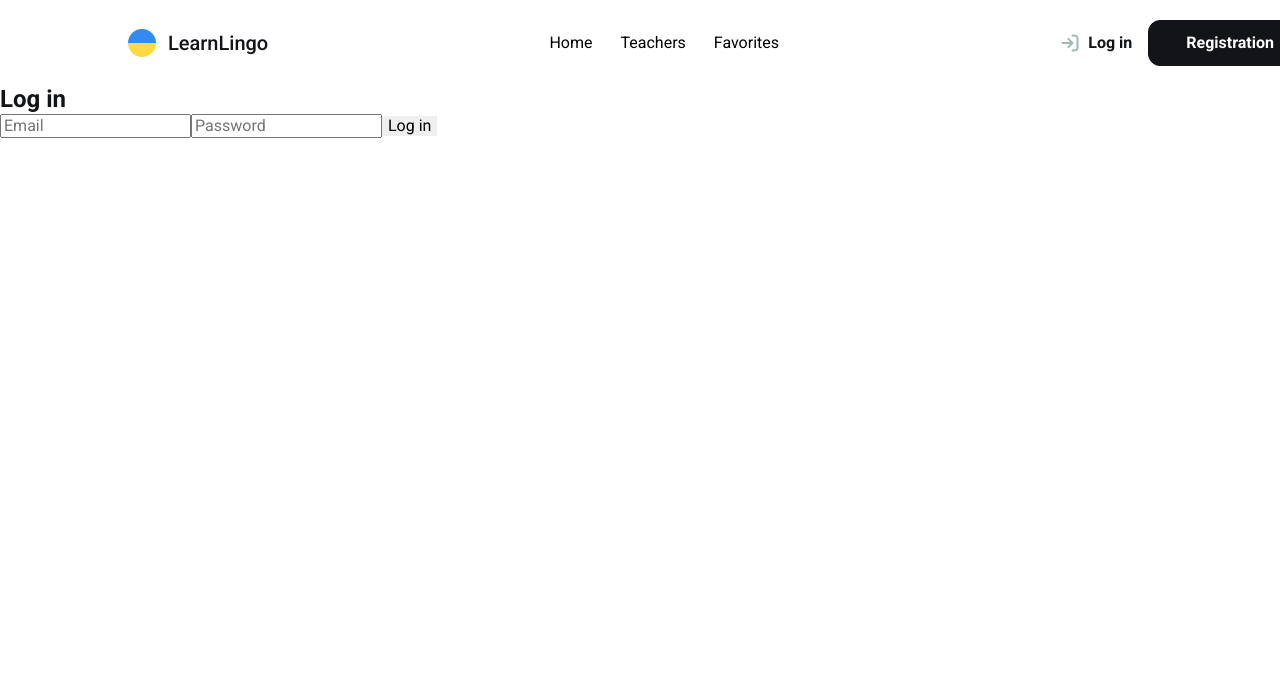
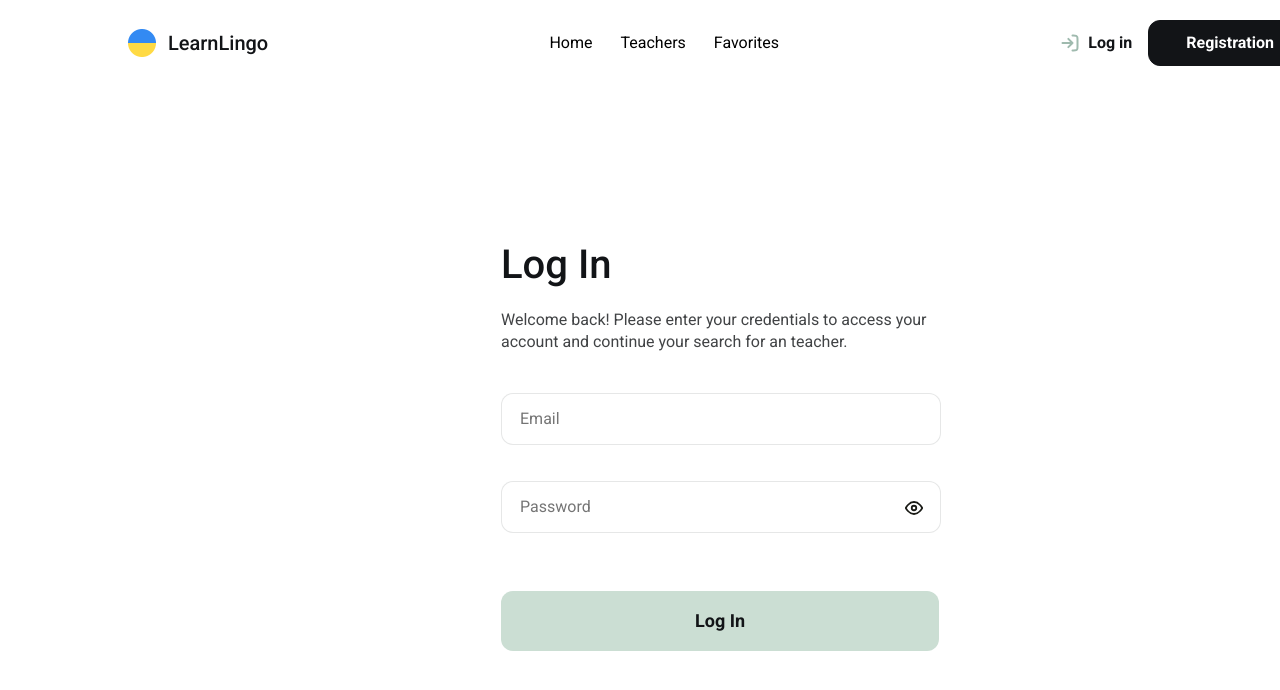
Before and after one commit to VorontsovaYulia/learn_lingo, a Next.js app: page /sign-in in a window 1280 px wide. Shown: the top 690 px of the page. Built offline with nearby package versions, Linux system fonts and the light colour scheme.

Commit message:
added_ LoginForm

```diff
--- a/src/app/components/LoginForm/LoginForm.jsx
+++ b/src/app/components/LoginForm/LoginForm.jsx
@@ -1,12 +1,64 @@
 'use client';
 
+import { useForm } from "react-hook-form";
+import { useState } from 'react';
+import Image from 'next/image';
+import { schema } from "../../components/SignupForm/schema";
+import { yupResolver } from '@hookform/resolvers/yup';
+import styles from './LoginForm.module.css'
+
 export const LoginForm = () => {
+
+        const [showPassword, setShowPassword] = useState(false);
+
+    const onShow = () => {
+        setShowPassword(!showPassword);
+    };
+
+        const {
+            register,
+            formState: { errors },
+            handleSubmit,
+            reset,
+        } = useForm({
+            resolver: yupResolver(schema),
+            mode: 'onBlur'
+        });
+
+        const submitForm = (data) => {
+            alert(JSON.stringify(data));
+            reset();
+        };
+
     return (
-        <div>
-            <h2>Log in</h2>
-            <input type="email" placeholder="Email" autoFocus={false}/>
-            <input type="password" placeholder="Password" autoFocus={false}/>
-            <button>Log in</button>
+        <div className={styles.container}>
+            <h2>Log In</h2>
+            <p className={styles.text}>Welcome back! Please enter your credentials to access your account and continue your search for an teacher.</p>
+
+            <form onSubmit={handleSubmit(submitForm)}>
+
+                <div className={styles.box}>
+
+                    <input {...register('email')} placeholder="Email" />
+                    <p>{errors.email?.message}</p>
+                    <div className={styles.password}>
+                        <input className={styles.password} type={showPassword ? 'text' : 'password'} {...register('password')} placeholder="Password" />
+                        <Image
+                            className={styles.img}
+                            src={showPassword ? '/eye-off.svg' : '/eye.svg'}
+                            alt={showPassword ? 'Open-eye' : 'Close-eye'}
+                            width={18}
+                            height={18}
+                            onClick={onShow}
+                        />
+                        <p>{errors.password?.message}</p>
+                    </div>
+                </div>
+
+                <button className={styles.button} type="submit">Log In</button>
+
+            </form>
+
         </div>
     );
 };
--- /dev/null
+++ b/src/app/components/LoginForm/LoginForm.module.css
@@ -0,0 +1,73 @@
+.container {
+    width: 438px;
+}
+
+.container h2 {
+    font-size: 40px;
+    font-weight: 500;
+    line-height: 48px;
+    text-align: left;
+    margin-bottom: 20px;
+}
+
+.text {
+    font-size: 16px;
+    font-weight: 400;
+    line-height: 22px;
+    letter-spacing: 0%;
+    color: rgba(18, 20, 23, 0.8);
+    text-align: left;
+    margin-bottom: 40px;
+}
+
+.box {
+    display: flex;
+    flex-direction: column;
+    align-items: flex-start;
+    gap: 18px;
+    margin-bottom: 40px;
+}
+
+
+
+.box input {
+    width: 402px;
+    padding: 16px 18px;
+    border: 1px solid rgba(18, 20, 23, 0.1);
+    border-radius: 12px;
+}
+
+.password {
+    position: relative;
+    display: flex;
+    flex-direction: column;
+    align-items: flex-start;
+    gap: 18px;
+}
+
+.img {
+    position: absolute;
+    top: 18px;
+    right: 18px;
+}
+
+.box p {
+    color: red;
+}
+
+.button {
+    font-size: 18px;
+    font-weight: 700;
+    line-height: 28px;
+    color: var(--text-color);
+    width: 438px;
+    height: 60px;
+    border: none;
+    border-radius: 12px;
+    background-color: var(--color-primary);
+    transition: background-color 0.3s;
+
+    &:hover {
+        background-color: var(--color-secondary);
+    }
+}
--- a/src/app/sign-in/page.jsx
+++ b/src/app/sign-in/page.jsx
@@ -2,7 +2,7 @@ import { LoginForm } from '@/app/components/LoginForm/LoginForm';
 
 export default function SignInPage() {
   return (
-    <div>
+    <div style={{ display: 'grid', placeItems: 'center', height: '90vh' }}>
       <LoginForm />
     </div>
   );
--- a/src/app/sign-up/page.jsx
+++ b/src/app/sign-up/page.jsx
@@ -2,7 +2,7 @@ import { SignupForm } from "@/app/components/SignupForm/SignupForm";
 
 export default function SignUpPage() {
   return (
-    <div style={{ display: 'flex', justifyContent: 'center', marginTop: '60px' }}>
+    <div style={{ display: 'grid', placeItems: 'center', height: '90vh' }}>
       <SignupForm />
     </div>
   );
```
